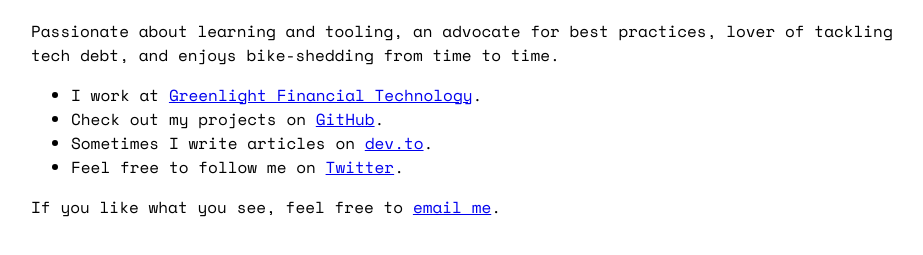
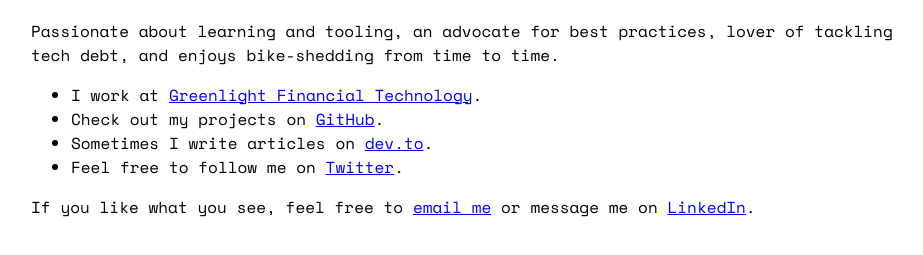
Before and after one commit to hijxf/hijxf.github.io, a plain HTML site: page index.html in a window 1280 px wide. Shown: the part 117-372 px from the top of the page, without its empty margins (164-1087 px from the left). Drawn offline with nearby package versions, Linux system fonts and the light colour scheme.

Commit message:
chore: add linkedin

```diff
--- a/index.html
+++ b/index.html
@@ -40,5 +40,5 @@
   <li>Feel free to follow me on <a href="https://twitter.com/hijxf">Twitter</a>.</li>
 </ul>
 
-<p>If you like what you see, feel free to <a href="mailto:jeffreylec@gmail.com?subject=Hi%20Jef">email me</a>.</p>
+<p>If you like what you see, feel free to <a href="mailto:jeffreylec@gmail.com?subject=Hi%20Jef">email me</a> or message me on <a href="https://www.linkedin.com/in/jeflecompte">LinkedIn</a>.</p>
 </body>
```
